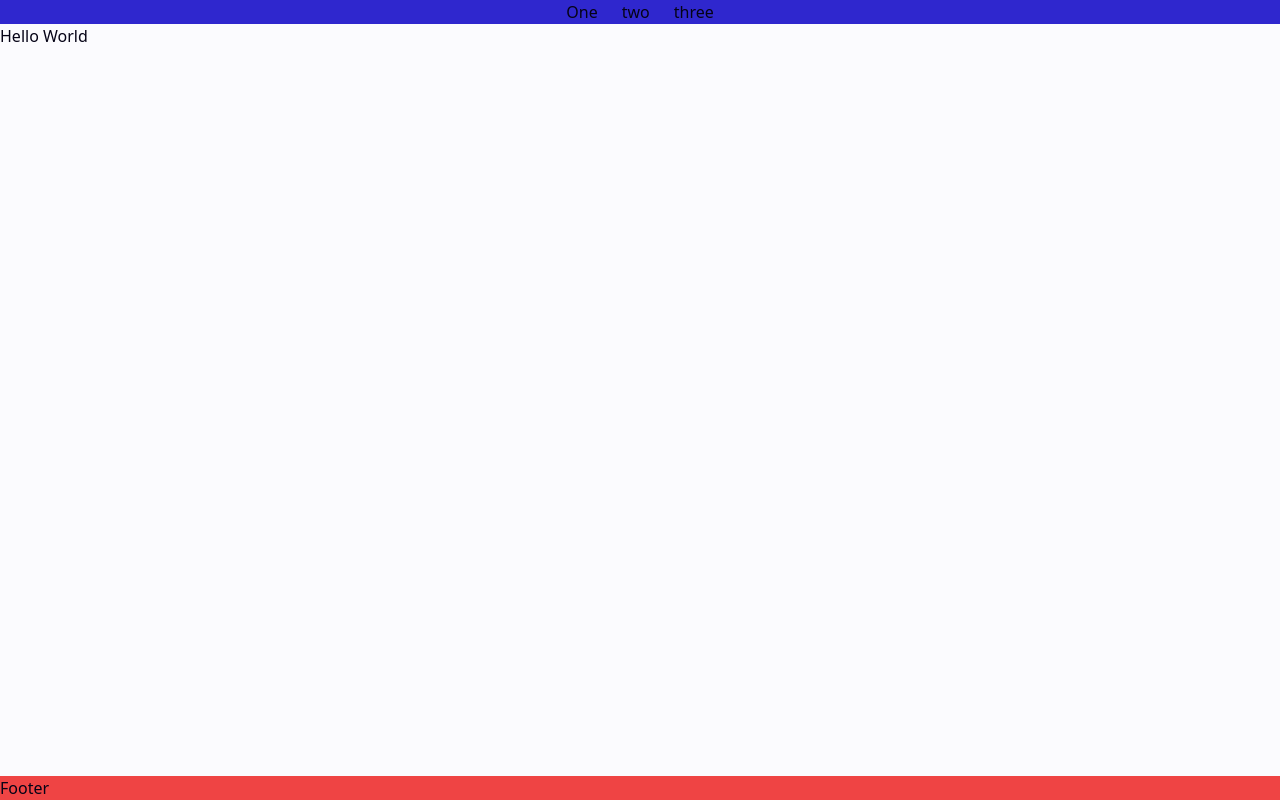
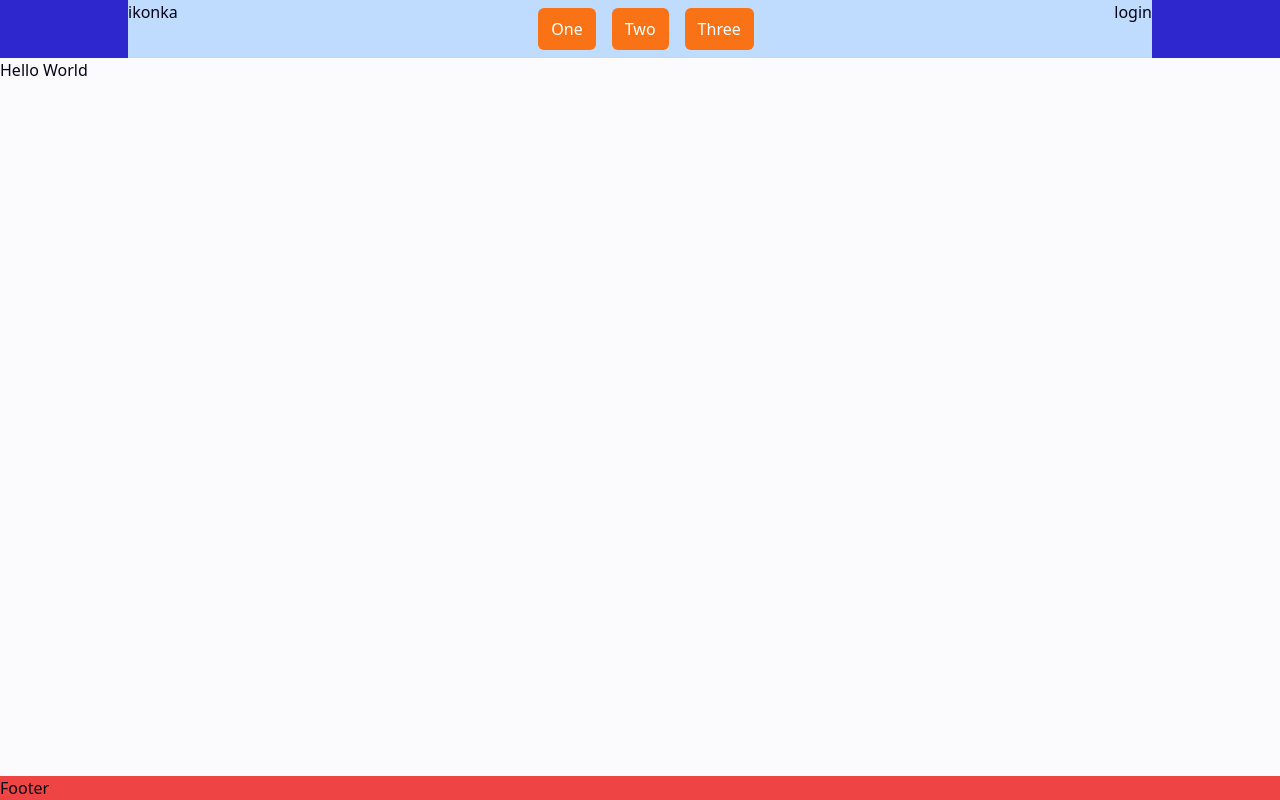
Before and after one commit to meroo893/HackAUBG-6.0, a Next.js app in the folder client/hack-aubg-6-0/: page / in a window 1280 px wide. Built offline with nearby package versions, Linux system fonts and the light colour scheme.

Commit message:
good yes

```diff
--- a/client/hack-aubg-6-0/src/components/Navbar.tsx
+++ b/client/hack-aubg-6-0/src/components/Navbar.tsx
@@ -2,15 +2,21 @@ import React from 'react';
 
 export default function Navbar() {
   return (
-    <div className="flex justify-center items-stretch bg-primary">
-      <div className="px-3">
-        <h2>One</h2>
-      </div>
-      <div className="px-3">
-        <h2>two</h2>
-      </div>
-      <div className="px-3">
-        <h2>three</h2>
+    <div className="flex justify-center items- bg-primary">
+      <div className="flex bg-blue-200 justify-between items-start w-4/5">
+        <div>ikonka</div>
+        <div className="flex flex-row">
+          <div className="flex px-3 py-2 border border-transparent rounded-md bg-orange-500 text-white cursor-pointer hover:bg-orange-600 m-2">
+            <h2>One</h2>
+          </div>
+          <div className="flex px-3 py-2 border border-transparent rounded-md bg-orange-500 text-white cursor-pointer hover:bg-orange-600 m-2">
+            <h2>Two</h2>
+          </div>
+          <div className="flex px-3 py-2 border border-transparent rounded-md bg-orange-500 text-white cursor-pointer hover:bg-orange-600 m-2">
+            <h2>Three</h2>
+          </div>
+        </div>
+        <div>login</div>
       </div>
     </div>
   );
```
